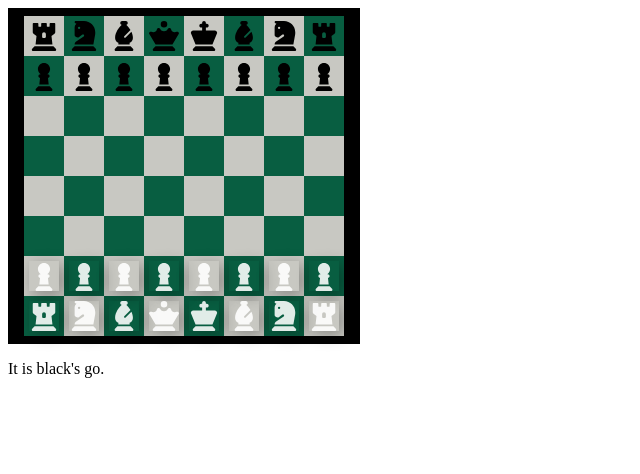
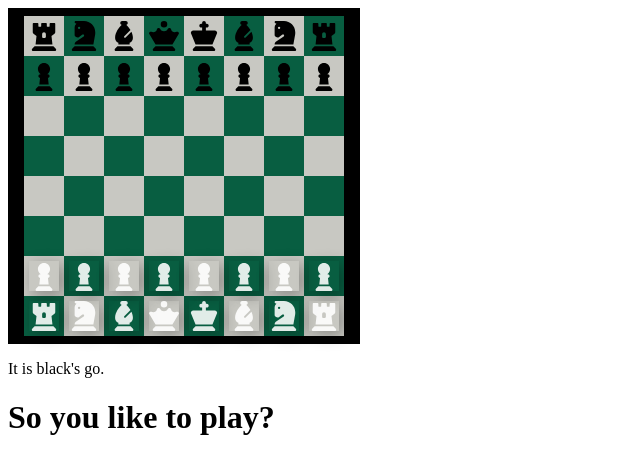
Before and after one commit to Eniola1272/chessJs, a plain HTML site: page index.html in a window 1280 px wide. Shown: the whole page, without its empty margins (0-640 px from the left). Drawn offline with Linux system fonts and the light colour scheme.

Commit message:
Update index.html

```diff
--- a/index.html
+++ b/index.html
@@ -13,6 +13,8 @@
     <p>It is <span id="player"></span>'s go.</p>
     <p id="info-display"></p>
 
+    <h1>So you like to play?</h1>
+
     <script src="pieces.js"></script>
     <script src="app.js"></script>
     <!-- <script src="pal.js"></script> -->
```
